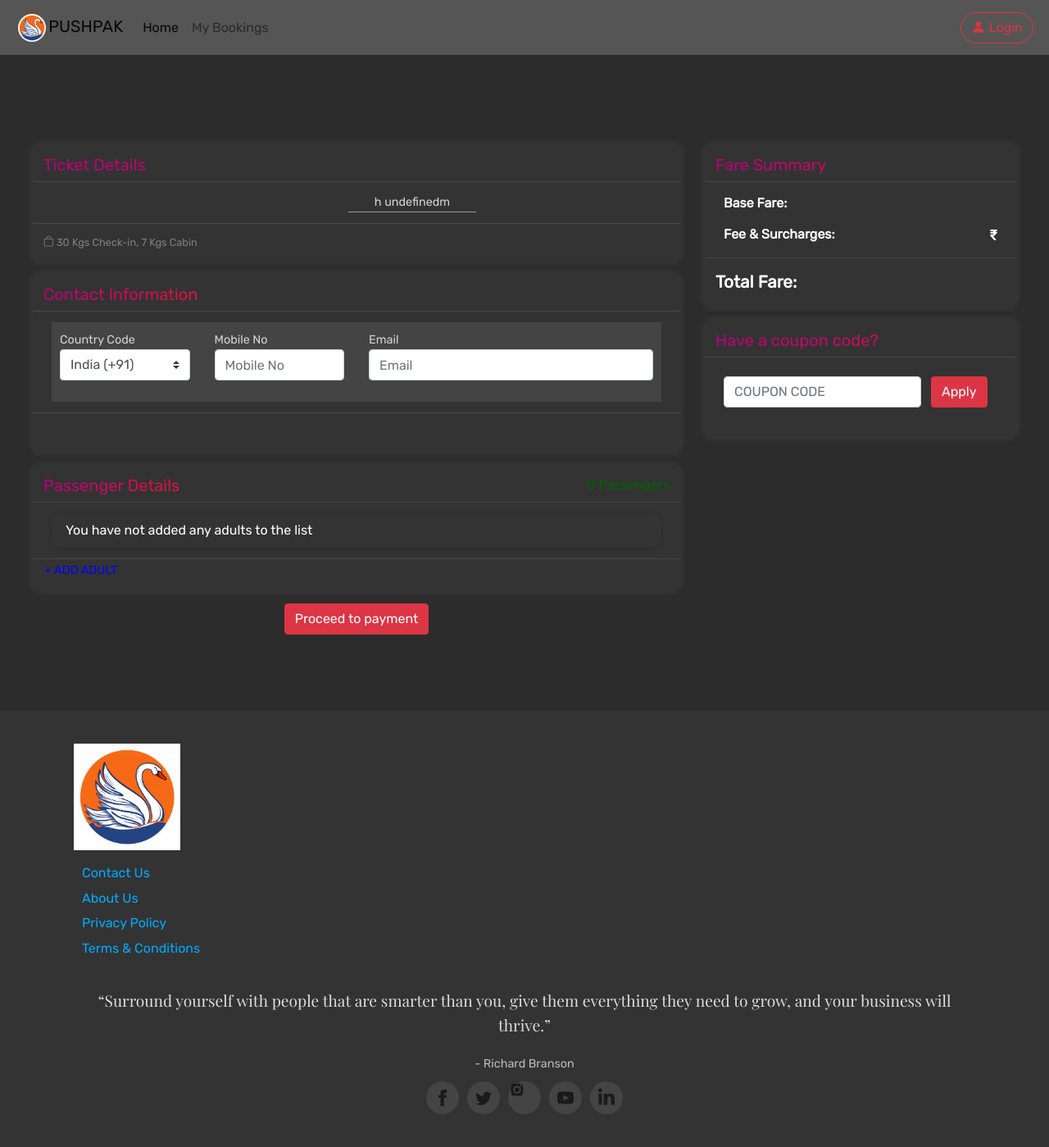
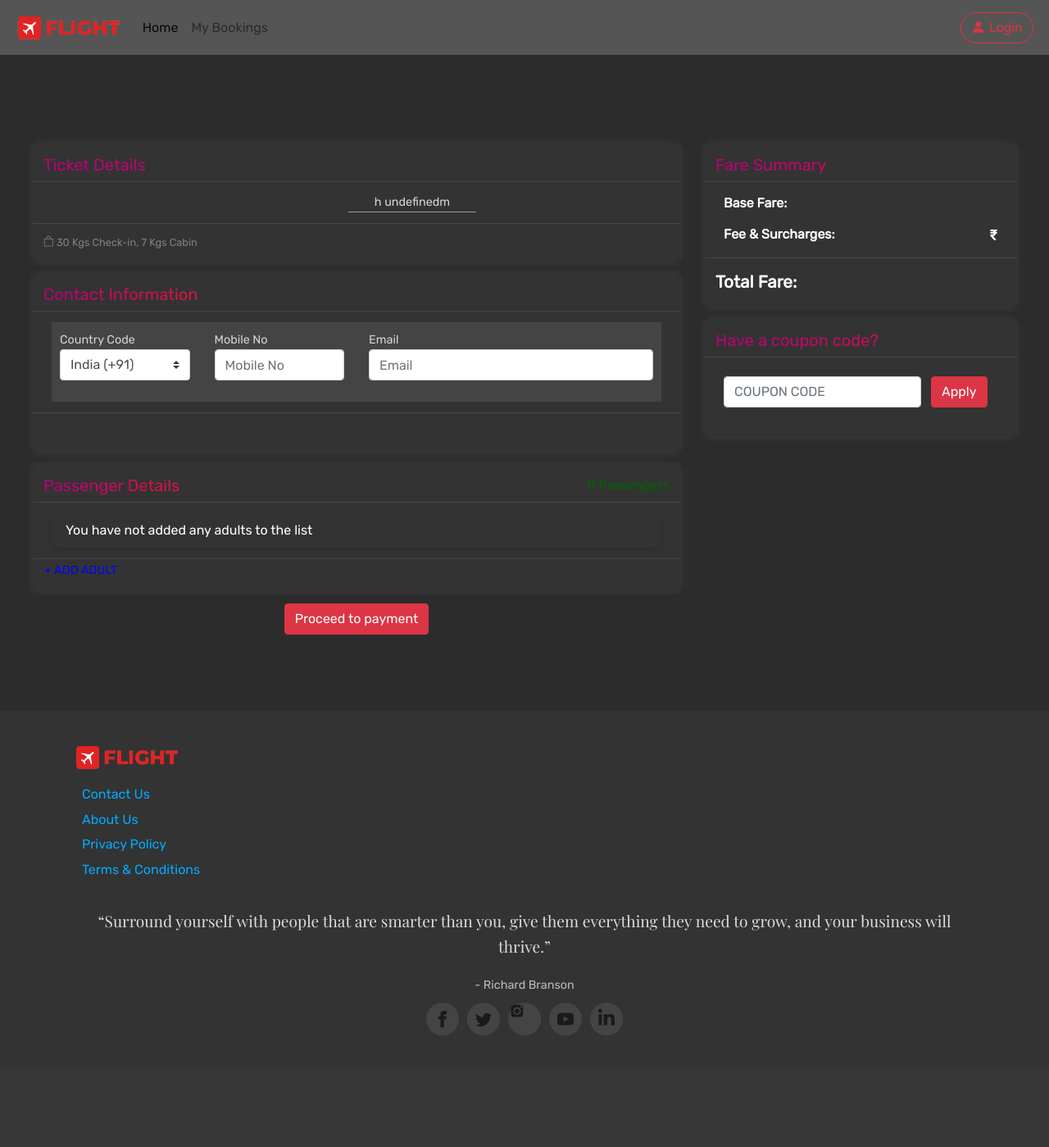
Before and after one commit to yashpawar2108/IITGCodingClubProject, a Django app: template flight/templates/flight/book.html in a window 1280 px wide. Shown: the whole page at 82% size. After the commit the page ends 1262 px from the top, so only its background shows below. Run offline with Django 3.2, Linux system fonts and the light colour scheme; the template is opened without the code that fills it, so the values that code supplies are empty; some libraries are stand-ins or nearby versions; some web fonts are replaced.

Commit message:
Add files via upload

```diff
--- a/flight/templates/flight/layout.html
+++ b/flight/templates/flight/layout.html
@@ -21,10 +21,9 @@
   {% endblock %}
   <div class="container-fluid">
     <nav class="navbar navbar-expand-lg navbar-light">
-
-      <div class="navbar-brand" href="{% url 'index' %}">
-        <a href="#"><img class="pushpak-logo" src="{% static 'img/logo.png' %}" height="34" alt="" style="border-radius: 50%; margin: 0 3px;"></a>PUSHPAK
-     </div>
+      <a class="navbar-brand" href="{% url 'index' %}">
+          <img src="{% static 'img/icon_logo.png' %}" height="34" alt="">
+      </a>
       <button class="navbar-toggler" type="button" data-toggle="collapse" data-target="#navbarSupportedContent" aria-controls="navbarSupportedContent" aria-expanded="false" aria-label="Toggle navigation">
         <span class="navbar-toggler-icon"></span>
       </button>
```
Also changed, not shown: flight/static/img/icon.png, flight/static/img/icon_logo.png.
